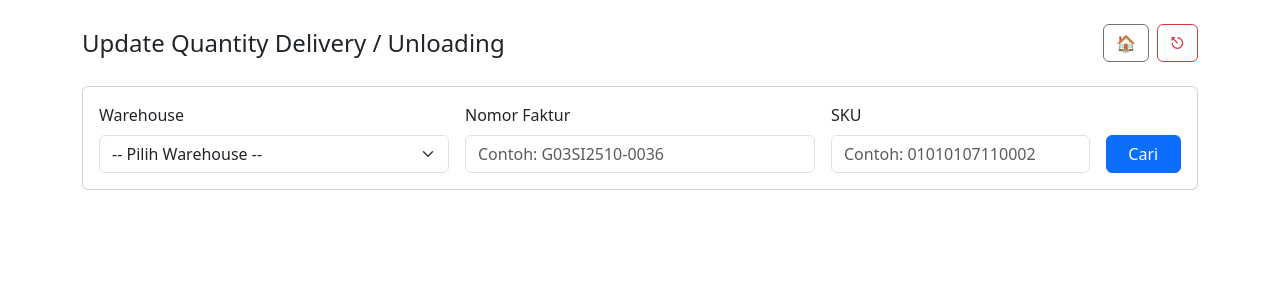
After one commit to nugie07/armos_tools, a Flask app: page /menu/update-qty-unloading in a window 1280 px wide. The commit adds this page. Shown: the top 300 px of the page. Run offline with Flask 3, Linux system fonts and the light colour scheme; the visitor is signed in with stand-in values (Sample User, id 1); data that the repository does not hold is empty; parts of the project's set-up code (start-up, migrations or seed data) failed here and were passed over; some libraries are stand-ins or nearby versions.

Commit message:
feat(unloading): add Update Quantity Delivery / Unloading page and APIs\n- Menu, template, find and update endpoints\n- Warehouse dropdown filtered by WH_TYPE

```diff
--- a/app.py
+++ b/app.py
@@ -680,5 +680,90 @@ def api_sync_job(job_id: str):
         return jsonify({"status": 404, "message": "job not found"}), 404
     return jsonify({"status": 200, "job": job})
 
+
+# ---------- Menu 8: Update Quantity Delivery / Unloading ----------
+
+
+def fetch_warehouses_for_type() -> List[Tuple[int, str]]:
+    sql = (
+        "SELECT mlc.mst_location_child_id, mlc.name FROM mst_location_child mlc "
+        "LEFT JOIN mst_location_parent mlp ON mlc.mst_location_parent_id = mlp.mst_location_parent_id "
+        "WHERE mlp.type_id = %s"
+    )
+    with get_db_connection() as conn:
+        with conn.cursor() as cur:
+            cur.execute(sql, (WH_TYPE,))
+            rows = cur.fetchall()
+            return [(int(r[0]), str(r[1])) for r in rows]
+
+
+@app.get("/menu/update-qty-unloading")
+def menu_update_qty_unloading():
+    warehouses = fetch_warehouses_for_type()
+    return render_template("update_qty_unloading.html", warehouses=warehouses)
+
+
+def find_order_detail_for_update(warehouse_id: int, faktur_id: str, sku: str):
+    sql = (
+        'SELECT od.order_detail_id, mp.sku, od.quantity_faktur, od.quantity_unloading '\
+        'FROM order_detail od '\
+        'LEFT JOIN "order" o ON o.order_id = od.order_id '\
+        'LEFT JOIN mst_product mp on mp.mst_product_id = od.product_id '\
+        'WHERE o.warehouse_id = %s AND o.faktur_id = %s AND mp.sku = %s'
+    )
+    with get_db_connection() as conn:
+        with conn.cursor() as cur:
+            cur.execute(sql, (warehouse_id, faktur_id, sku))
+            row = cur.fetchone()
+            if not row:
+                return None
+            return {
+                "order_detail_id": int(row[0]),
+                "sku": str(row[1]),
+                "quantity_faktur": float(row[2]) if row[2] is not None else 0,
+                "quantity_unloading": float(row[3]) if row[3] is not None else 0,
+            }
+
+
+@app.get("/api/qty-unloading/find")
+def api_qty_unloading_find():
+    try:
+        warehouse_id = int(request.args.get("warehouse_id", "0"))
+    except Exception:
+        return jsonify({"status": 400, "message": "warehouse_id invalid"}), 400
+    faktur_id = request.args.get("faktur_id", "").strip()
+    sku = request.args.get("sku", "").strip()
+    if not warehouse_id or not faktur_id or not sku:
+        return jsonify({"status": 400, "message": "warehouse_id, faktur_id, sku wajib diisi"}), 400
+    row = find_order_detail_for_update(warehouse_id, faktur_id, sku)
+    if not row:
+        return jsonify({"status": 404, "message": "Data tidak ditemukan"}), 404
+    return jsonify({"status": 200, "data": row})
+
+
+def update_order_detail_unloading(order_detail_id: int, new_unloading: float) -> int:
+    sql = "UPDATE order_detail SET quantity_unloading = %s WHERE order_detail_id = %s"
+    with get_db_connection() as conn:
+        with conn.cursor() as cur:
+            cur.execute(sql, (new_unloading, order_detail_id))
+            affected = cur.rowcount
+        conn.commit()
+        return affected
+
+
+@app.post("/api/qty-unloading/update")
+def api_qty_unloading_update():
+    payload = request.get_json(silent=True) or {}
+    order_detail_id = payload.get("order_detail_id")
+    new_val = payload.get("quantity_unloading")
+    if not isinstance(order_detail_id, int):
+        return jsonify({"status": 400, "message": "order_detail_id invalid"}), 400
+    try:
+        new_unloading = float(new_val)
+    except Exception:
+        return jsonify({"status": 400, "message": "quantity_unloading invalid"}), 400
+    affected = update_order_detail_unloading(order_detail_id, new_unloading)
+    return jsonify({"status": 200, "affected": affected})
+
 if __name__ == "__main__":
     app.run(host="0.0.0.0", port=int(os.getenv("PORT", "5000")), debug=False)
--- a/templates/index.html
+++ b/templates/index.html
@@ -23,7 +23,7 @@
         <a class="list-group-item list-group-item-action" href="{{ url_for('menu_wms_integrasi') }}">5. Update WMS Integrasi</a>
         <a class="list-group-item list-group-item-action" href="{{ url_for('menu_convert_send') }}">6. Upload Order (Convert & Send - Preprod Only)</a>
         <a class="list-group-item list-group-item-action" href="{{ url_for('menu_sync_manager') }}">7. Sync Manager</a>
-
+        <a class="list-group-item list-group-item-action" href="{{ url_for('menu_update_qty_unloading') }}">8. Update Quantity Delivery / Unloading</a>
       </div>
     </div>
   </body>
--- /dev/null
+++ b/templates/update_qty_unloading.html
@@ -0,0 +1,135 @@
+<!doctype html>
+<html>
+  <head>
+    <meta charset="utf-8" />
+    <meta name="viewport" content="width=device-width, initial-scale=1" />
+    <title>Update Quantity Delivery / Unloading</title>
+    <link rel="stylesheet" href="https://cdn.jsdelivr.net/npm/bootstrap@5.3.2/dist/css/bootstrap.min.css" />
+  </head>
+  <body class="p-4">
+    <div class="container">
+      <div class="d-flex align-items-center justify-content-between mb-4">
+        <h4 class="mb-0">Update Quantity Delivery / Unloading</h4>
+        <div class="d-flex gap-2">
+          <a href="/" class="btn btn-outline-secondary">🏠</a>
+          <a href="/logout" class="btn btn-outline-danger">⎋</a>
+        </div>
+      </div>
+
+      <div class="card mb-3">
+        <div class="card-body">
+          <form id="frmFind" class="row g-3 align-items-end">
+            <div class="col-md-4">
+              <label class="form-label">Warehouse</label>
+              <select id="warehouse" class="form-select" required>
+                <option value="">-- Pilih Warehouse --</option>
+                {% for wid, wname in warehouses %}
+                <option value="{{ wid }}">{{ wid }} - {{ wname }}</option>
+                {% endfor %}
+              </select>
+            </div>
+            <div class="col-md-4">
+              <label class="form-label">Nomor Faktur</label>
+              <input id="faktur" type="text" class="form-control" placeholder="Contoh: G03SI2510-0036" required />
+            </div>
+            <div class="col-md-3">
+              <label class="form-label">SKU</label>
+              <input id="sku" type="text" class="form-control" placeholder="Contoh: 01010107110002" required />
+            </div>
+            <div class="col-md-1 d-flex align-items-center">
+              <button id="btnCari" type="submit" class="btn btn-primary w-100">Cari</button>
+            </div>
+          </form>
+        </div>
+      </div>
+
+      <div id="resultCard" class="card d-none">
+        <div class="card-body">
+          <div class="row g-3">
+            <div class="col-md-6">
+              <label class="form-label">Detail ID</label>
+              <input id="detailId" type="text" class="form-control" readonly />
+            </div>
+            <div class="col-md-6">
+              <label class="form-label">SKU ITEM</label>
+              <input id="skuItem" type="text" class="form-control" readonly />
+            </div>
+            <div class="col-md-6">
+              <label class="form-label">Faktur Quantity</label>
+              <input id="qtyFaktur" type="number" step="0.01" class="form-control" readonly />
+            </div>
+            <div class="col-md-6">
+              <label class="form-label">Jumlah Item yang Dikirim</label>
+              <input id="qtyUnloading" type="number" step="0.01" class="form-control" />
+            </div>
+          </div>
+          <div class="mt-3 text-end">
+            <button id="btnSave" class="btn btn-success">Simpan</button>
+          </div>
+        </div>
+      </div>
+    </div>
+
+    <div class="modal" tabindex="-1" id="modalInfo">
+      <div class="modal-dialog">
+        <div class="modal-content">
+          <div class="modal-header"><h5 class="modal-title">Informasi</h5><button type="button" class="btn-close" data-bs-dismiss="modal"></button></div>
+          <div class="modal-body"><pre id="modalMessage" class="mb-0" style="white-space: pre-wrap"></pre></div>
+          <div class="modal-footer"><button type="button" class="btn btn-secondary" data-bs-dismiss="modal">Tutup</button></div>
+        </div>
+      </div>
+    </div>
+
+    <script src="https://cdn.jsdelivr.net/npm/bootstrap@5.3.2/dist/js/bootstrap.bundle.min.js"></script>
+    <script>
+      const frmFind = document.getElementById('frmFind');
+      const warehouse = document.getElementById('warehouse');
+      const faktur = document.getElementById('faktur');
+      const sku = document.getElementById('sku');
+      const resultCard = document.getElementById('resultCard');
+      const detailId = document.getElementById('detailId');
+      const skuItem = document.getElementById('skuItem');
+      const qtyFaktur = document.getElementById('qtyFaktur');
+      const qtyUnloading = document.getElementById('qtyUnloading');
+      const btnSave = document.getElementById('btnSave');
+      const modal = new bootstrap.Modal(document.getElementById('modalInfo'));
+      const modalMessage = document.getElementById('modalMessage');
+
+      frmFind.addEventListener('submit', async (e) => {
+        e.preventDefault();
+        const wid = warehouse.value.trim();
+        const f = faktur.value.trim();
+        const s = sku.value.trim();
+        if(!wid || !f || !s){
+          modalMessage.textContent = 'Warehouse, Faktur, SKU wajib diisi'; modal.show(); return;
+        }
+        const res = await fetch(`/api/qty-unloading/find?warehouse_id=${encodeURIComponent(wid)}&faktur_id=${encodeURIComponent(f)}&sku=${encodeURIComponent(s)}`);
+        const ct = res.headers.get('content-type') || '';
+        if(!ct.includes('application/json')){ modalMessage.textContent = 'Respon bukan JSON'; modal.show(); return; }
+        const json = await res.json();
+        if(json.status !== 200){ modalMessage.textContent = json.message || 'Data tidak ditemukan'; modal.show(); resultCard.classList.add('d-none'); return; }
+        const d = json.data;
+        detailId.value = d.order_detail_id;
+        skuItem.value = d.sku;
+        qtyFaktur.value = d.quantity_faktur ?? 0;
+        qtyUnloading.value = d.quantity_unloading ?? 0;
+        resultCard.classList.remove('d-none');
+      });
+
+      btnSave.addEventListener('click', async () => {
+        const id = parseInt(detailId.value, 10);
+        const q = parseFloat(qtyUnloading.value);
+        if(!id || isNaN(q)){
+          modalMessage.textContent = 'Nilai tidak valid'; modal.show(); return;
+        }
+        const res = await fetch('/api/qty-unloading/update', { method:'POST', headers:{'Content-Type':'application/json'}, body: JSON.stringify({ order_detail_id: id, quantity_unloading: q }) });
+        const ct = res.headers.get('content-type') || '';
+        if(!ct.includes('application/json')){ modalMessage.textContent = 'Respon bukan JSON'; modal.show(); return; }
+        const json = await res.json();
+        if(json.status === 200){ modalMessage.textContent = 'Berhasil disimpan'; }
+        else { modalMessage.textContent = 'Gagal menyimpan'; }
+        modal.show();
+      });
+    </script>
+  </body>
+  </html>
```
